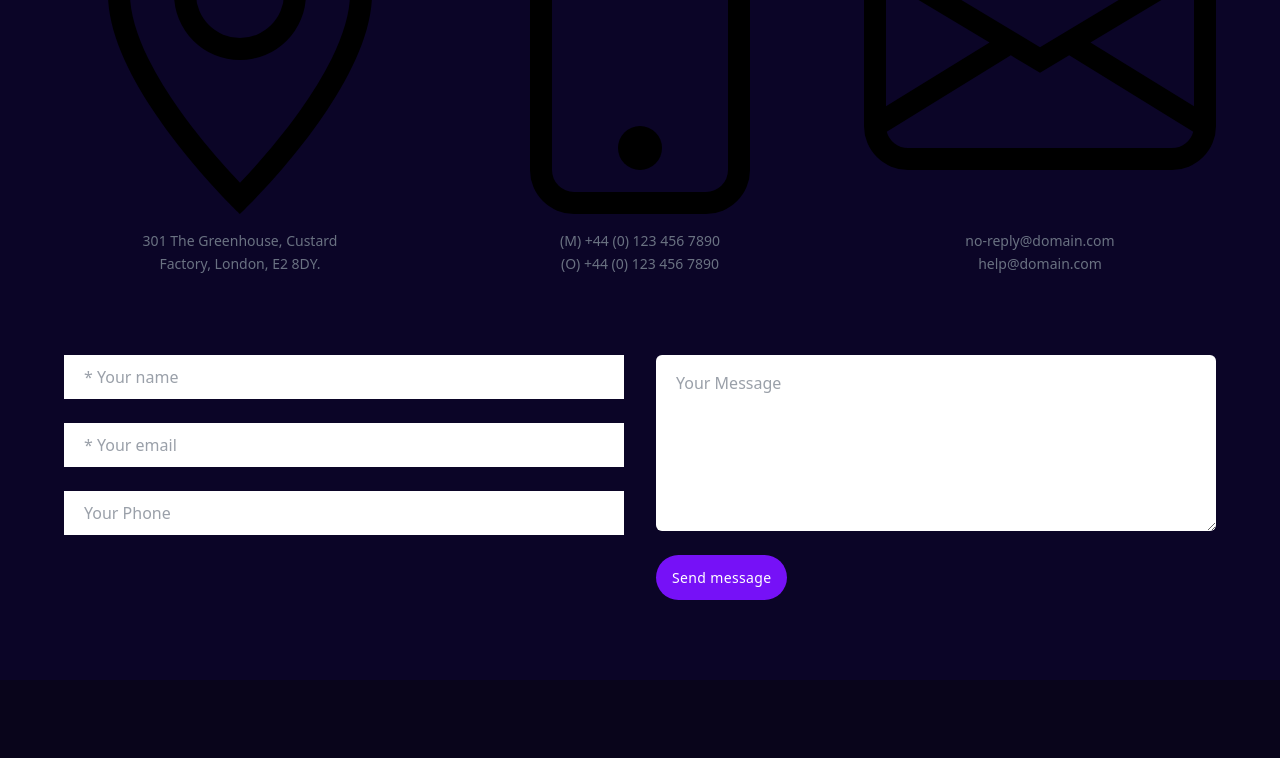
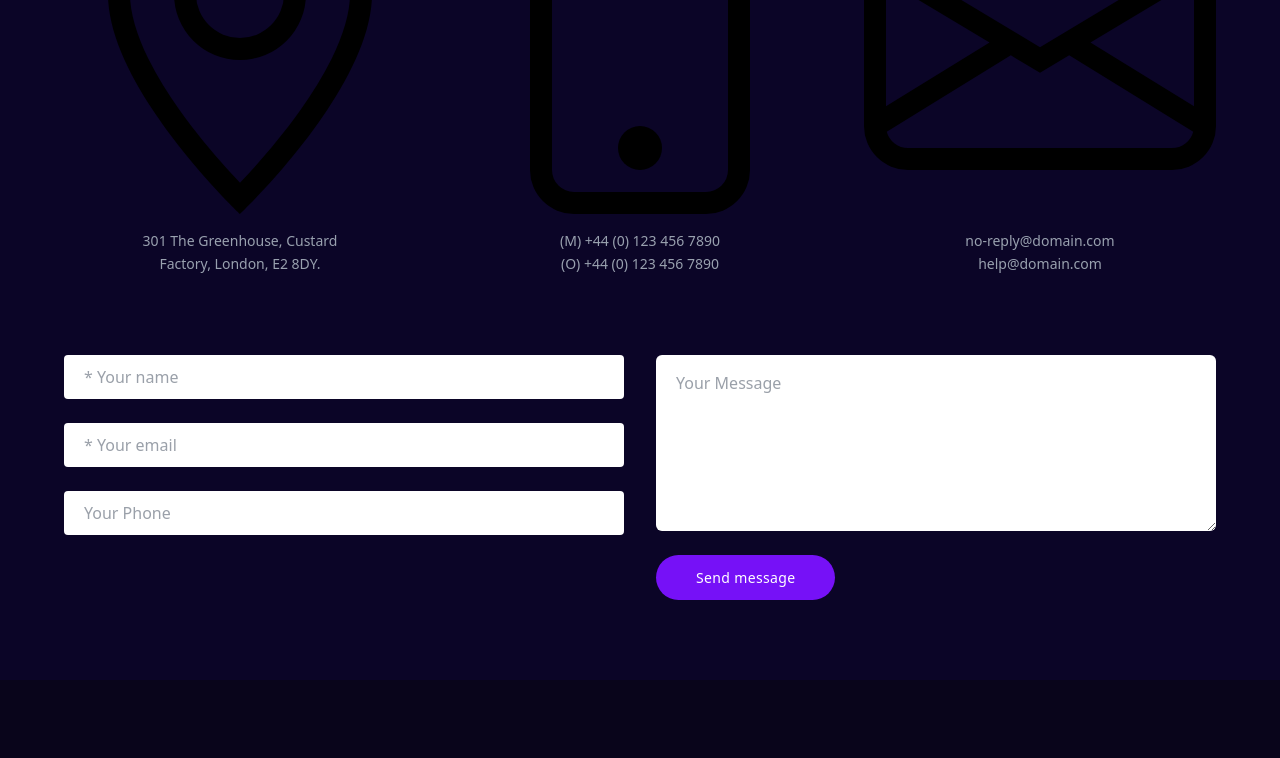
Before and after one commit to Henrychigozie/CRYPTO-react, a React (Vite) app: page / in a window 1280 px wide. Shown: the part 5988-6746 px from the top of the page. Built offline with nearby package versions, Linux system fonts and the light colour scheme.

Commit message:
made few correction

```diff
--- a/components/contact.jsx
+++ b/components/contact.jsx
@@ -1,82 +1,122 @@
-import React from "react";
-import { GeoAlt,Phone,Envelope } from "react-bootstrap-icons";
+import React, { useState } from "react";
+import { GeoAlt, Phone, Envelope } from "react-bootstrap-icons";
 
 const ContactUs = () => {
+  // States to handle the form status
+  const [status, setStatus] = useState({
+    submitted: false,
+    submitting: false,
+    info: { error: false, msg: null }
+  });
+
+  const handleServerResponse = (ok, msg) => {
+    if (ok) {
+      setStatus({
+        submitted: true,
+        submitting: false,
+        info: { error: false, msg: msg }
+      });
+      // Optional: Reset form after 5 seconds
+      setTimeout(() => setStatus({ submitted: false, submitting: false, info: { error: false, msg: null } }), 5000);
+    } else {
+      setStatus({
+        info: { error: true, msg: msg }
+      });
+    }
+  };
+
+  const handleOnSubmit = async (e) => {
+    e.preventDefault();
+    setStatus((prevStatus) => ({ ...prevStatus, submitting: true }));
+
+    const form = e.target;
+    const data = new FormData(form);
+
+    try {
+      const response = await fetch("https://formspree.io/f/mjkgkqdd", {
+        method: "POST",
+        body: data,
+        headers: {
+          'Accept': 'application/json'
+        }
+      });
+
+      if (response.ok) {
+        handleServerResponse(true, "Thanks! Your message has been sent.");
+        form.reset();
+      } else {
+        const errorData = await response.json();
+        handleServerResponse(false, errorData.error || "Something went wrong.");
+      }
+    } catch (error) {
+      handleServerResponse(false, "Network error. Please try again later.");
+    }
+  };
+
   return (
     <section className="bg-[#0b0527] text-white py-20 px-6">
-      {/* Heading */}
-      <h1 className="text-4xl font-semibold text-center mb-16">
+      <h1 className="text-4xl font-semibold text-center mb-16 tracking-tight">
         Contact us
       </h1>
 
-      {/* Contact Info */}
+      {/* Contact Info Cards */}
       <div className="max-w-6xl mx-auto grid grid-cols-1 md:grid-cols-3 gap-12 text-center mb-20">
         <div className="space-y-4">
-          <div className="text-4xl flex justify-center">
-             <GeoAlt />
-          </div>
-          <p className="text-sm text-gray-500 leading-relaxed">
-            301 The Greenhouse, Custard <br />
-            Factory, London, E2 8DY.
+          <div className="text-4xl flex justify-center text-purple-500"><GeoAlt /></div>
+          <p className="text-sm text-gray-400 leading-relaxed">
+            301 The Greenhouse, Custard <br /> Factory, London, E2 8DY.
           </p>
         </div>
-
         <div className="space-y-4">
-          <div className="text-4xl flex justify-center">
-                <Phone />
-          </div>
-          <p className="text-sm text-gray-500 leading-relaxed">
-            (M) +44 (0) 123 456 7890 <br />
-            (O) +44 (0) 123 456 7890
+          <div className="text-4xl flex justify-center text-purple-500"><Phone /></div>
+          <p className="text-sm text-gray-400 leading-relaxed">
+            (M) +44 (0) 123 456 7890 <br /> (O) +44 (0) 123 456 7890
           </p>
         </div>
-
         <div className="space-y-4">
-          <div className="text-4xl flex justify-center">
-                <Envelope />
-          </div>
-          <p className="text-sm text-gray-500 leading-relaxed">
-            no-reply@domain.com <br />
-            help@domain.com
+          <div className="text-4xl flex justify-center text-purple-500"><Envelope /></div>
+          <p className="text-sm text-gray-400 leading-relaxed">
+            no-reply@domain.com <br /> help@domain.com
           </p>
         </div>
       </div>
 
-      {/* Form */}
-      <div className="max-w-6xl mx-auto grid grid-cols-1 md:grid-cols-2 gap-8">
-        {/* Left Inputs */}
+      {/* Form with AJAX submission */}
+      <form onSubmit={handleOnSubmit} className="max-w-6xl mx-auto grid grid-cols-1 md:grid-cols-2 gap-8">
         <div className="space-y-6 h-fit">
-          <input
-            type="text"
-            placeholder="* Your name"
-            className="w-full h-11 px-5 text-gray-700 focus:outline-none bg-white"
-          />
+          <input type="text" name="name" required placeholder="* Your name"
+            className="w-full h-11 px-5 text-gray-700 focus:ring-2 focus:ring-purple-500 outline-none bg-white rounded transition-all" />
 
-          <input
-            type="email"
-            placeholder="* Your email"
-            className="w-full h-11 px-5 text-gray-700 focus:outline-none bg-white"
-          />
+          <input type="email" name="email" required placeholder="* Your email"
+            className="w-full h-11 px-5 text-gray-700 focus:ring-2 focus:ring-purple-500 outline-none bg-white rounded transition-all" />
 
-          <input
-            type="tel"
-            placeholder="Your Phone"
-            className="w-full h-11 px-5 text-gray-700 focus:outline-none bg-white"
-          />
+          <input type="tel" name="phone" placeholder="Your Phone"
+            className="w-full h-11 px-5 text-gray-700 focus:ring-2 focus:ring-purple-500 outline-none bg-white rounded transition-all" />
         </div>
 
-        {/* Right Message */}
         <div className="flex flex-col space-y-6">
-          <textarea
-            placeholder="Your Message"
-            className="w-full h-44 px-5 py-4 rounded-md text-gray-700 focus:outline-none resize bg-white max-sm:resize-none"
-          />
+          <textarea name="message" required placeholder="Your Message"
+            className="w-full h-44 px-5 py-4 rounded-md text-gray-700 focus:ring-2 focus:ring-purple-500 outline-none resize-y bg-white transition-all" />
 
-          <button className="self-start px-4 py-3 bg-[#7611f7] hover:bg-[#4a0a9e] transition rounded-full font-medium text-[14px] tracking-wide">
-            Send message
-          </button>
+          <div className="flex flex-col gap-4">
+            <button
+              type="submit"
+              disabled={status.submitting}
+              className={`self-start px-10 py-3 bg-[#7611f7] hover:bg-[#4a0a9e] transition-all rounded-full font-medium text-[14px] tracking-wide text-white ${status.submitting ? 'opacity-50 cursor-not-allowed' : ''}`}
+            >
+              {status.submitting ? "Sending..." : "Send message"}
+            </button>
+
+            {/* Status Messages */}
+            {status.info.error && (
+              <p className="text-red-400 text-sm">Error: {status.info.msg}</p>
+            )}
+            {status.submitted && (
+              <p className="text-green-400 text-sm">{status.info.msg}</p>
+            )}
+          </div>
         </div>
-      </div>
+      </form>
     </section>
   );
 };
```
